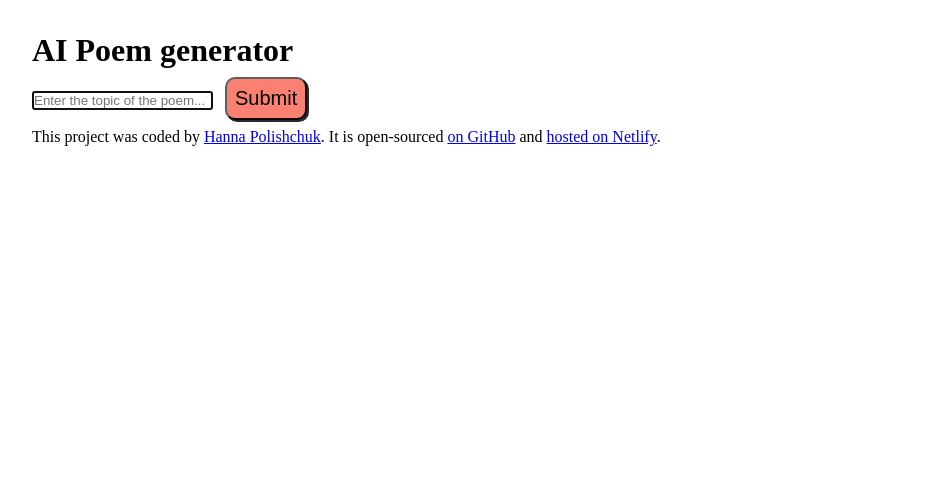
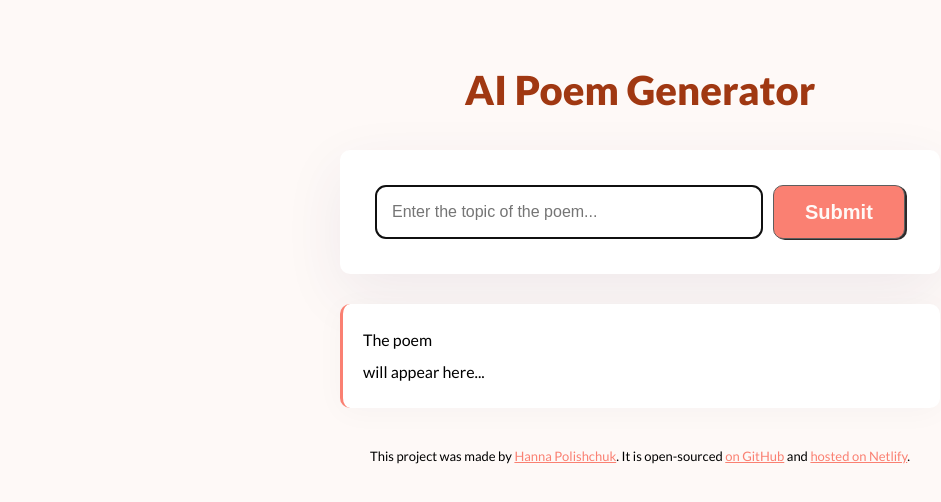
Before and after one commit to hannapoli/poem-generator, a plain HTML site: page index.html in a window 1280 px wide. Shown: the whole page, without its empty margins (0-941 px from the left). Drawn offline with nearby package versions, Linux system fonts and the light colour scheme.

Commit message:
Style the page with CSS.

```diff
--- a/index.html
+++ b/index.html
@@ -7,30 +7,41 @@
     <script src="https://cdn.jsdelivr.net/npm/axios@1.6.7/dist/axios.min.js"></script>
     <script src="https://unpkg.com/typewriter-effect@latest/dist/core.js"></script>
     <link rel="stylesheet" href="./styles.css">
+    <link rel="preconnect" href="https://fonts.googleapis.com">
+    <link rel="preconnect" href="https://fonts.gstatic.com" crossorigin>
+    <link
+        href="https://fonts.googleapis.com/css2?family=Lato:ital,wght@0,100;0,300;0,400;0,700;0,900;1,100;1,300;1,400;1,700;1,900&display=swap"
+        rel="stylesheet">
     <title>AI poem generator</title>
 </head>
 
 <body>
+    <div class="container">
         <header>
-        <h1>AI Poem generator</h1>
+            <h1>AI Poem Generator</h1>
         </header>
         <main>
             <form>
-            <input type="text" placeholder="Enter the topic of the poem..." autofocus required autocomplete="off" />
-            <input type="submit" id="poem-btn">
+                <input type="text" class="prompt-field" placeholder="Enter the topic of the poem..." autofocus required
+                    autocomplete="off" />
+                <input type="submit" class="submit-btn" id="poem-btn">
             </form>
             <div>
-            <h2 name="text" id="poem-text"></h2>
+                <p name="text" class="generated-poem" id="poem-text">
+                    The poem <br />
+                    will appear here...
+                </p>
             </div>
         </main>
         <footer>
             <p>
-            This project was coded by
+                This project was made by
                 <a href="https://github.com/hannapoli" target="_blank">Hanna Polishchuk</a>. It is open-sourced
                 <a href="https://github.com/hannapoli/poem-generator" target="_blank"> on GitHub</a> and
                 <a href="https://ai-poem-generator-hanna.netlify.app" target="_blank">hosted on Netlify</a>.
             </p>
         </footer>
+    </div>
 </body>
 <script src="./index.js"></script>
 
--- a/styles.css
+++ b/styles.css
@@ -4,17 +4,82 @@
 }
 
 body {
-    margin: 2rem;
+    background-color: #fef9f7;
+    font-family: 'Lato', Helvetica, sans-serif;
 }
 
-#poem-btn {
+a {
+    color: salmon;
+}
+
+.container {
+    margin: 60px auto;
+    max-width: 600px;
+}
+
+header {
+    margin-bottom: 30px;
+}
+
+h1 {
+    text-align: center;
+    font-weight: 900;
+    font-size: 40px;
+    line-height: 1.5;
+    color: #a03812;
+}
+
+form {
+    padding: 35px;
+    background-color: white;
+    box-shadow: 0px 20px 60px rgba(65, 50, 100, 0.08);
+    border-radius: 10px;
+    display: flex;
+    margin-bottom: 30px;
+}
+
+.prompt-field {
+    padding: 16px;
+    border: 1px solid rgba(39, 33, 66, 0.5);
+    width: 80%;
+    font-size: 16px;
+    border-radius: 10px;
+    line-height: 20px;
+    color: #a03812;
+}
+
+.submit-btn {
+    margin-left: 10px;
+    padding: 14px 20px;
+    background: salmon;
+    color: #fef9f7;
+    width: 150px;
+    font-size: 20px;
+    font-weight: 700;
     cursor: pointer;
-    padding: 8px;
-    margin: 8px;
-    color: black;
-    font-size: 20px;
-    background-color: salmon;
+    border: 1px solid;
     border-color: rgb(94, 94, 94);
     border-radius: 10px;
-    box-shadow: 2px 2px rgb(44, 43, 43);
+    box-shadow: 2px 1px rgb(44, 43, 43);
 }
+
+.submit-btn:hover {
+    background: #a03812;
+    color: #fef9f7;
+}
+
+.generated-poem {
+    font-size: 16px;
+    background-color: white;
+    padding: 20px;
+    line-height: 2;
+    border-left: 3px solid salmon;
+    box-shadow: 0px 4px 30px 0px rgba(39, 33, 66, 0.03);
+    border-radius: 10px;
+}
+
+footer {
+    text-align: center;
+    font-size: 13px;
+    margin-top: 40px;
+}
```
Lines whose indentation alone changed are shown as unchanged.
